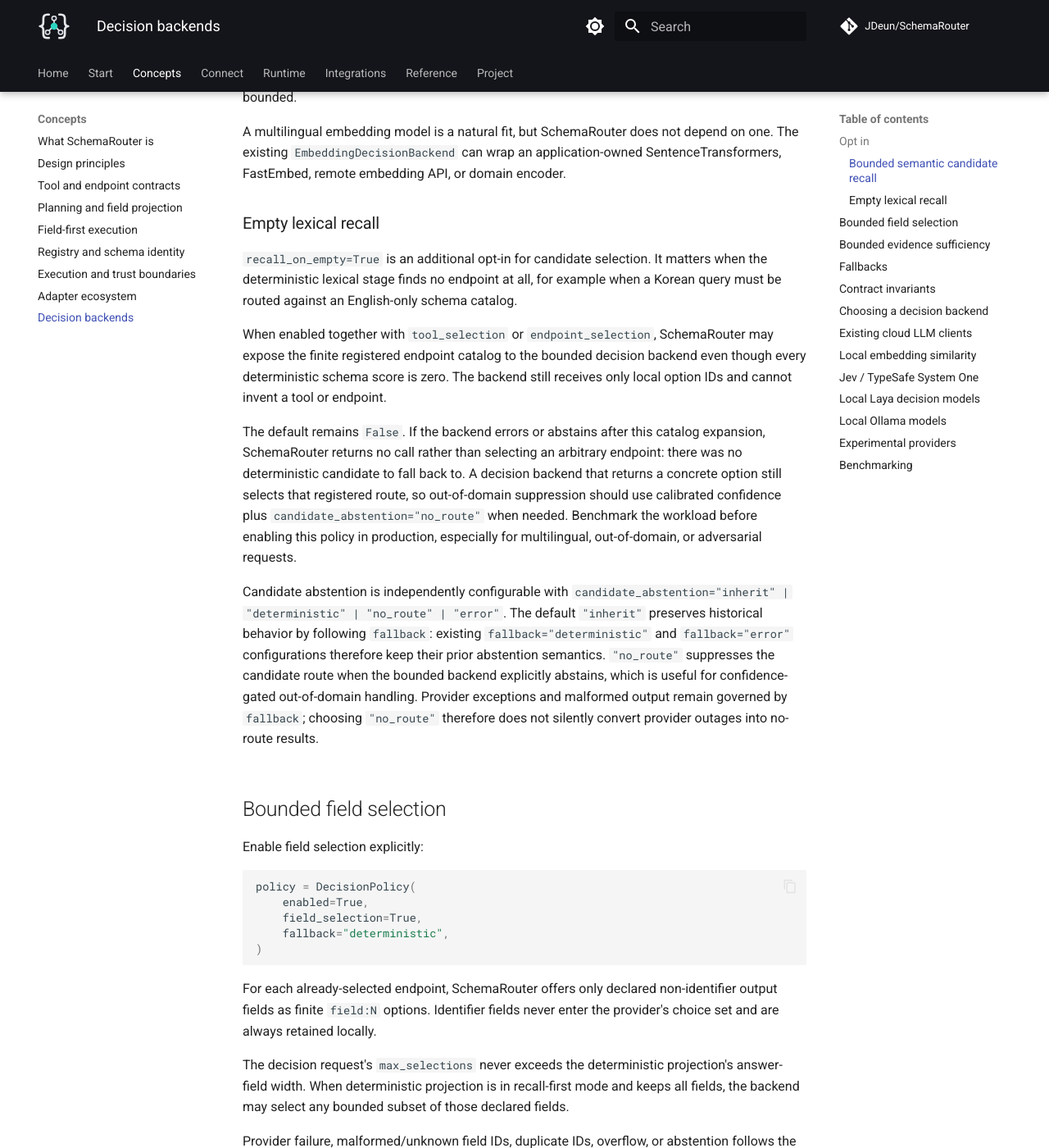
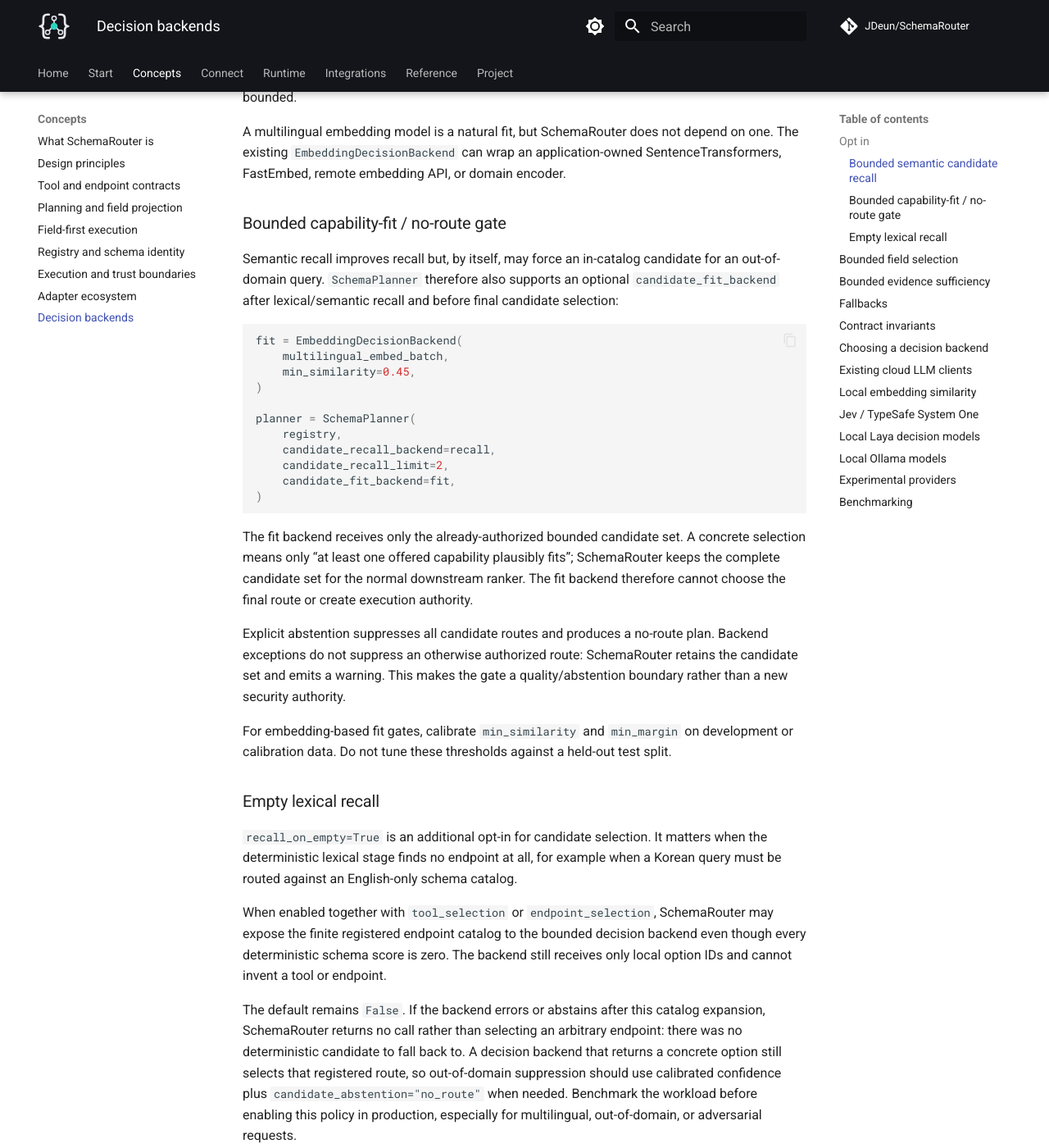
Before and after one commit to JDeun/SchemaRouter, an MkDocs documentation site: the page built from docs/concepts/decision-backends.md, in a window 1280 px wide and 1400 px high, scrolled down 2052 px. Shown: the whole window at 82% size. Built offline with MkDocs 1.6.1 and Material for MkDocs 9.7.7, drawn with Linux system fonts in a browser that asks for light colours; comment, search, counter and statistics services are not loaded.

Commit message:
docs: explain bounded capability-fit gate

````diff
--- a/docs/concepts/decision-backends.md
+++ b/docs/concepts/decision-backends.md
@@ -91,6 +91,38 @@
 A multilingual embedding model is a natural fit, but SchemaRouter does not depend on one. The
 existing `EmbeddingDecisionBackend` can wrap an application-owned SentenceTransformers, FastEmbed,
 remote embedding API, or domain encoder.
+
+### Bounded capability-fit / no-route gate
+
+Semantic recall improves recall but, by itself, may force an in-catalog candidate for an
+out-of-domain query. `SchemaPlanner` therefore also supports an optional
+`candidate_fit_backend` after lexical/semantic recall and before final candidate selection:
+
+```python
+fit = EmbeddingDecisionBackend(
+    multilingual_embed_batch,
+    min_similarity=0.45,
+)
+
+planner = SchemaPlanner(
+    registry,
+    candidate_recall_backend=recall,
+    candidate_recall_limit=2,
+    candidate_fit_backend=fit,
+)
+```
+
+The fit backend receives only the already-authorized bounded candidate set. A concrete selection
+means only “at least one offered capability plausibly fits”; SchemaRouter keeps the complete
+candidate set for the normal downstream ranker. The fit backend therefore cannot choose the final
+route or create execution authority.
+
+Explicit abstention suppresses all candidate routes and produces a no-route plan. Backend exceptions
+do not suppress an otherwise authorized route: SchemaRouter retains the candidate set and emits a
+warning. This makes the gate a quality/abstention boundary rather than a new security authority.
+
+For embedding-based fit gates, calibrate `min_similarity` and `min_margin` on development or
+calibration data. Do not tune these thresholds against a held-out test split.
 
 ### Empty lexical recall
 
````
